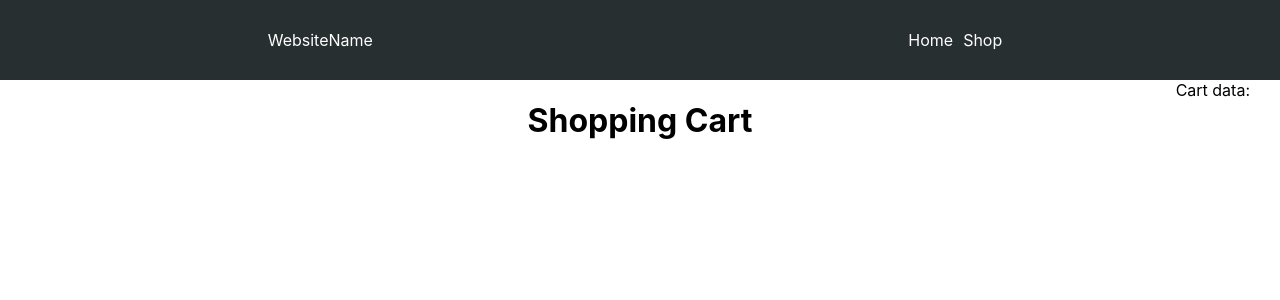
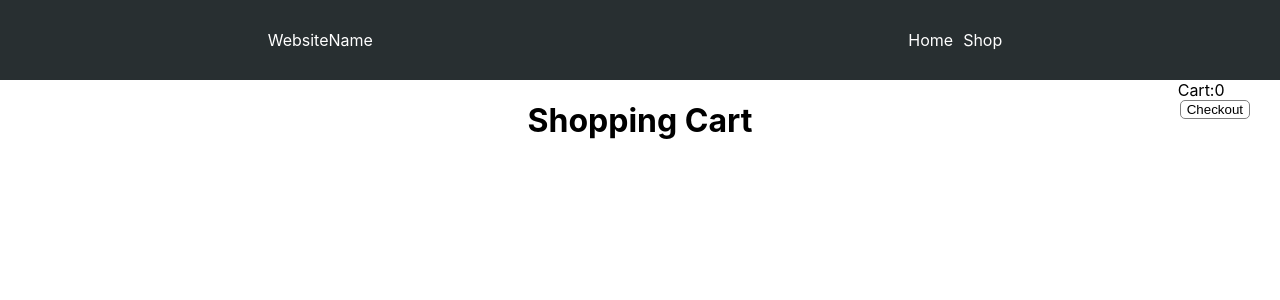
Before and after one commit to jw287962/shopping-cart, a React (Create React App) app: page /shop in a window 1280 px wide. Shown: the top 300 px of the page. Built offline with nearby package versions, Linux system fonts and the light colour scheme.

Commit message:
product tests pass, should be able to pass a prod

```diff
--- a/src/Cart.js
+++ b/src/Cart.js
@@ -1,9 +1,15 @@
 import './css/cart.css'
+import React, {useState,useEffect} from 'react';
 
-export const Cart = () => {
+ const Cart = () => {
+
+  const [cartItem, setCartItem] = useState(0);
+
   return (
       <div className="cart">
-            <div>Cart data:</div>
+            <div>Cart:{cartItem}</div>
+            <button>Checkout</button>
       </div>
   )
 }
+export default Cart;
--- /dev/null
+++ b/src/Product.js
@@ -0,0 +1,22 @@
+import React, {useState, useEffect} from "react";
+
+const Product = (props) => {
+    const [item,setItem] = useState({name: ''});
+
+  useEffect(() => {
+    if(props.item){
+      setItem(props.item);
+    }
+  });
+
+  return (
+    <div>
+        <div role="item">{item.name}</div>
+
+    </div>
+  )
+}
+
+
+
+export default Product;
--- a/src/Shop.js
+++ b/src/Shop.js
@@ -1,10 +1,14 @@
-import { Cart } from "./Cart"
+import  Cart  from "./Cart"
+import Product from "./Product"
 
+const car = {name: 'car1'};
 export const Shop = () => {
   return (
     <div className="body">
        <h1>Shopping Cart</h1>
        <Cart></Cart>
+        <Product item={"car"}></Product>
+
 
     </div>
 
--- a/src/css/cart.css
+++ b/src/css/cart.css
@@ -4,6 +4,8 @@
   height: 1000px;
 }
 .cart{
+  display: flex;
+  flex-direction: column;
   position: absolute;
   top: 0px;
   right: 30px;
@@ -12,3 +14,9 @@
 .cart>div{
   position: sticky;
 }
+
+button{
+  background-color: white;
+  border: 1px solid grey;
+  border-radius: 5px;margin-left: 2px;
+}
```
Also changed, not shown: 1 other file (tests, documents, lock files or other folders).
